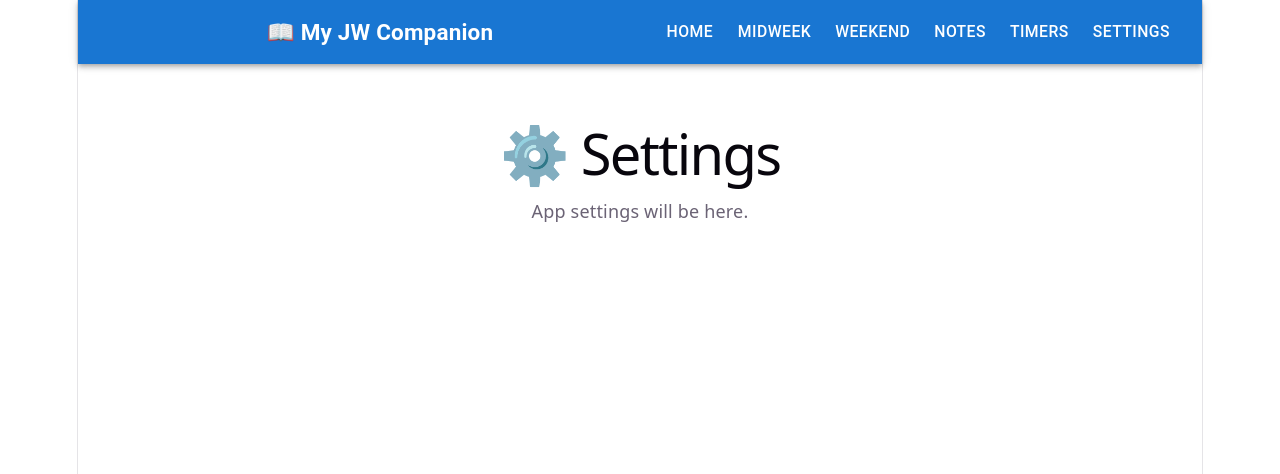
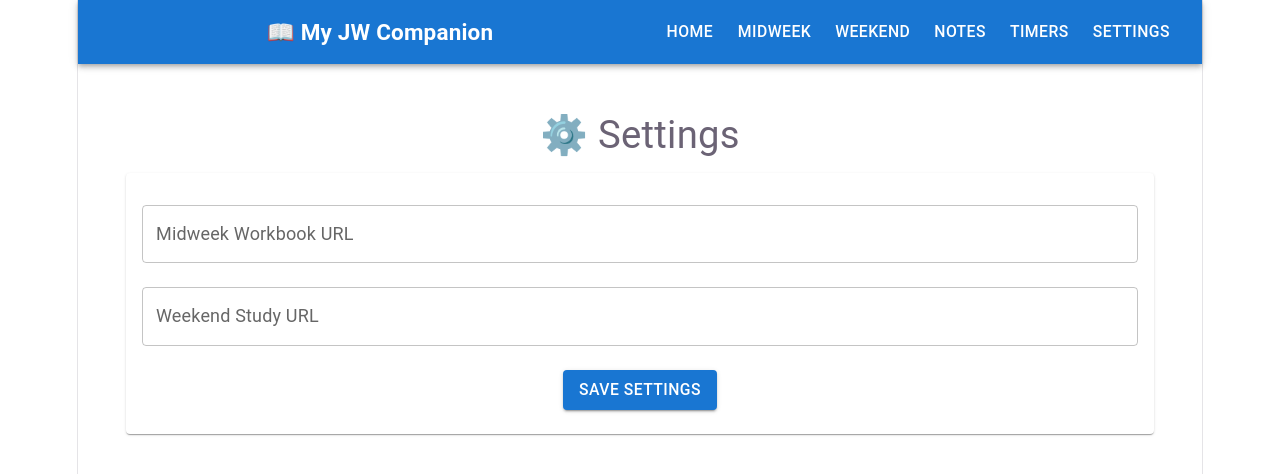
Before and after one commit to kadamsandesh28-star/jw-meeting-companion, a React (Vite) app: page /settings in a window 1280 px wide. Shown: the top 474 px of the page. Built offline with nearby package versions, Linux system fonts and the light colour scheme.

Commit message:
Added configurable meeting links

```diff
--- a/src/pages/Midweek.tsx
+++ b/src/pages/Midweek.tsx
@@ -11,6 +11,7 @@ import {
 
 export default function Midweek() {
   const [notes, setNotes] = useState("");
+  const [workbookLink, setWorkbookLink] = useState("");
 
   useEffect(() => {
     const savedNotes = localStorage.getItem("midweek-notes");
@@ -23,6 +24,24 @@ export default function Midweek() {
     localStorage.setItem("midweek-notes", notes);
   }, [notes]);
 
+useEffect(() => {
+  const savedLink = localStorage.getItem("midweek-link");
+
+  if (savedLink) {
+    setWorkbookLink(savedLink);
+  } else {
+    setWorkbookLink("https://www.jw.org/en/library/jw-meeting-workbook/");
+  }
+}, []);
+useEffect(() => {
+  const savedLink = localStorage.getItem("midweek-link");
+
+  if (savedLink) {
+    setWorkbookLink(savedLink);
+  } else {
+    setWorkbookLink("https://www.jw.org/en/library/jw-meeting-workbook/");
+  }
+}, []);
   return (
     <Box sx={{ p: 3 }}>
       <Typography variant="h4" gutterBottom>
@@ -43,7 +62,7 @@ export default function Midweek() {
 
           <Button
             variant="contained"
-            href="https://www.jw.org/en/library/jw-meeting-workbook/"
+           href={workbookLink}
             target="_blank"
           >
             Open Meeting Workbook
--- a/src/pages/Settings.tsx
+++ b/src/pages/Settings.tsx
@@ -1,8 +1,65 @@
+import { useEffect, useState } from "react";
+import {
+  Box,
+  Button,
+  Card,
+  CardContent,
+  TextField,
+  Typography,
+} from "@mui/material";
+
 export default function Settings() {
-    return (
-      <div style={{ padding: 20 }}>
-        <h1>⚙️ Settings</h1>
-        <p>App settings will be here.</p>
-      </div>
-    );
-  }
+  const [midweekLink, setMidweekLink] = useState("");
+  const [weekendLink, setWeekendLink] = useState("");
+
+  useEffect(() => {
+    const savedMidweek = localStorage.getItem("midweek-link");
+    const savedWeekend = localStorage.getItem("weekend-link");
+
+    if (savedMidweek) setMidweekLink(savedMidweek);
+    if (savedWeekend) setWeekendLink(savedWeekend);
+  }, []);
+
+  const saveSettings = () => {
+    localStorage.setItem("midweek-link", midweekLink);
+    localStorage.setItem("weekend-link", weekendLink);
+
+    alert("✅ Settings saved successfully!");
+  };
+
+  return (
+    <Box sx={{ p: 3 }}>
+      <Typography variant="h4" gutterBottom>
+        ⚙️ Settings
+      </Typography>
+
+      <Card>
+        <CardContent>
+          <TextField
+            fullWidth
+            label="Midweek Workbook URL"
+            margin="normal"
+            value={midweekLink}
+            onChange={(e) => setMidweekLink(e.target.value)}
+          />
+
+          <TextField
+            fullWidth
+            label="Weekend Study URL"
+            margin="normal"
+            value={weekendLink}
+            onChange={(e) => setWeekendLink(e.target.value)}
+          />
+
+          <Button
+            variant="contained"
+            sx={{ mt: 2 }}
+            onClick={saveSettings}
+          >
+            Save Settings
+          </Button>
+        </CardContent>
+      </Card>
+    </Box>
+  );
+}
```
